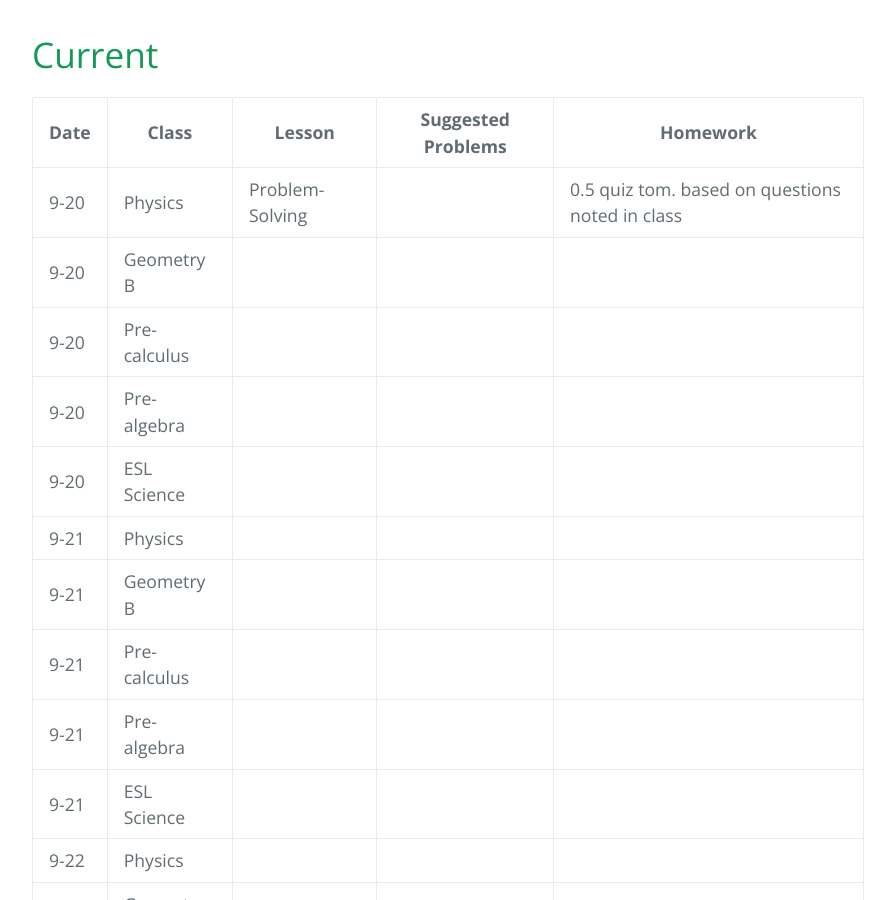
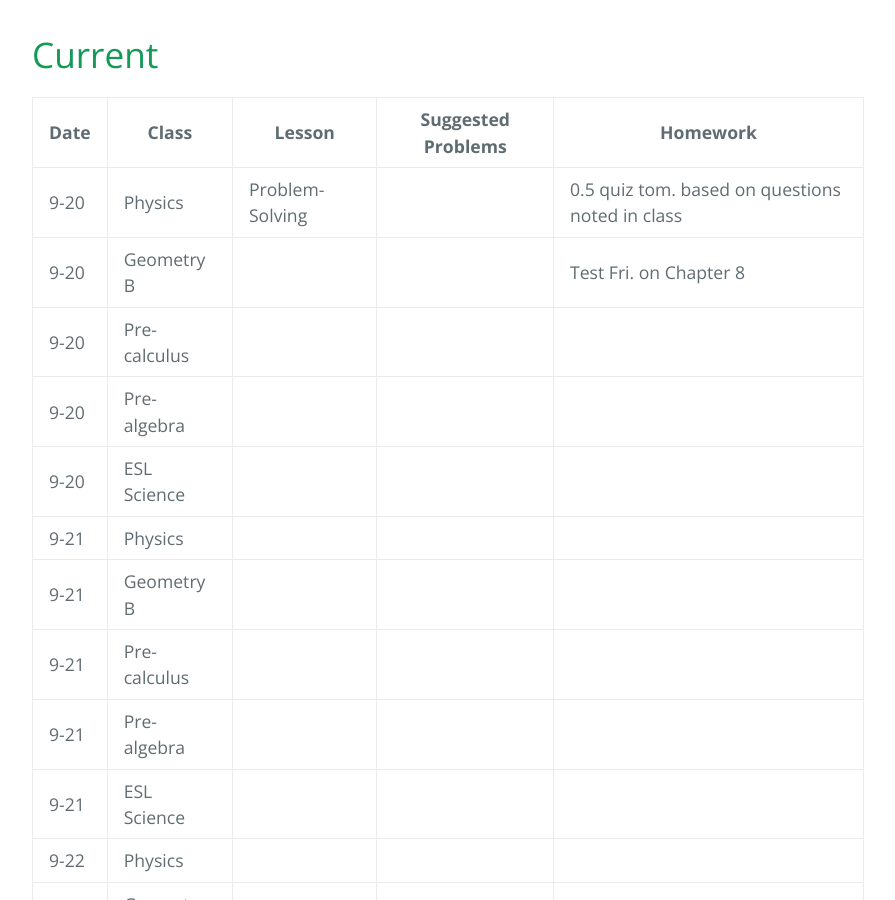
Before and after one commit to gpayoo/gpayoo, a Jekyll site: the page built from index.md, in a window 1280 px wide and 900 px high, scrolled down 471 px. Shown: the whole window, without its empty margins (192-1087 px from the left). Built offline with Jekyll 4.4.1, drawn with Linux system fonts in a browser that asks for light colours; our own code applies the rules of GitHub Pages for plain Markdown files.

Commit message:
Update index.md

```diff
--- a/index.md
+++ b/index.md
@@ -10,7 +10,7 @@ layout: default
 | Date | Class | Lesson | Suggested Problems | Homework |
 | ---- | ----- | ------ | -------- | ---
 | 9-20 | Physics | Problem-Solving| | 0.5 quiz tom. based on questions noted in class
-| 9-20 | Geometry B |  | | |
+| 9-20 | Geometry B |  | | Test Fri. on Chapter 8|
 | 9-20 | Pre-calculus |  | |
 | 9-20 | Pre-algebra | | |
 | 9-20 | ESL Science |  |  |
```
